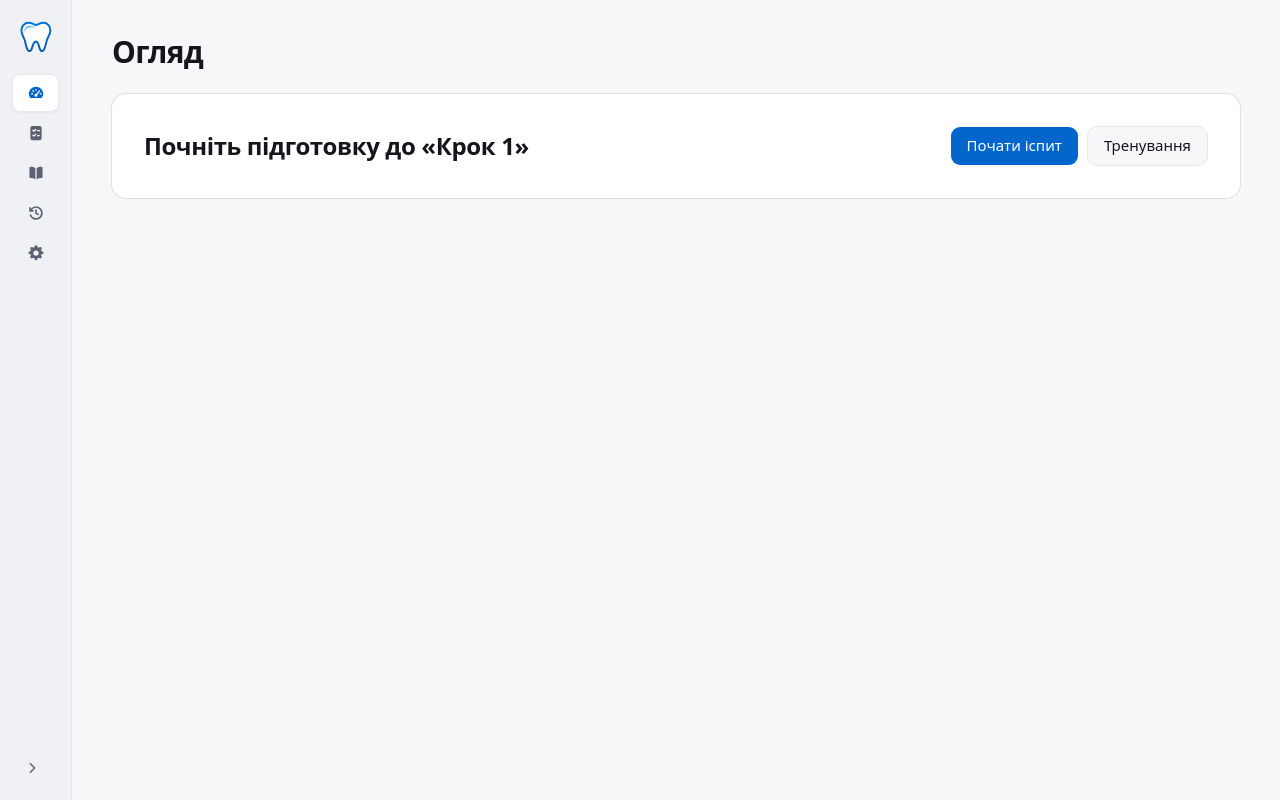
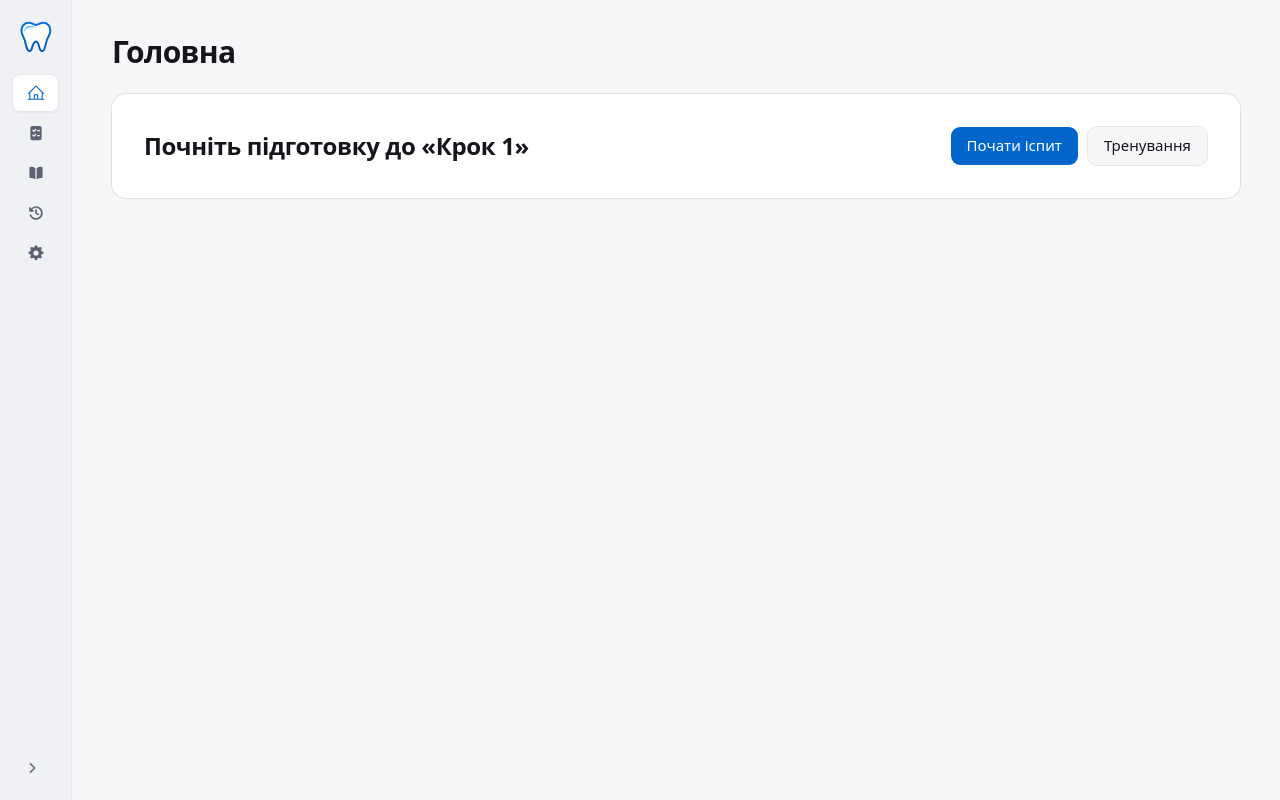
Before and after one commit to toodyann/KrokLingo, a React (Vite) app: page / in a window 1280 px wide. Both pictures are taken after a click on the button "Згорнути бічну панель". Built offline with nearby package versions, Linux system fonts and the light colour scheme.

Commit message:
feat(nav): rename Огляд to Головна with a house icon
Co-Authored-By: Claude Opus 5.5 <noreply@anthropic.com>

```diff
--- a/src/App.tsx
+++ b/src/App.tsx
@@ -3,7 +3,7 @@ import { Alert, AlertDescription, AlertTitle } from '@/components/ui/alert'
 import { Button } from '@/components/ui/button'
 import { Tooltip, TooltipContent, TooltipProvider, TooltipTrigger } from '@/components/ui/tooltip'
 import { BrandMark } from './components/BrandMark'
-import { IconBook, IconChevronLeft, IconGear, IconHistory, IconOverview, IconTests } from './components/Icons'
+import { IconBook, IconChevronLeft, IconGear, IconHistory, IconHome, IconTests } from './components/Icons'
 import { ToastProvider } from './components/Toast'
 import { WordLookupProvider } from './components/WordLookup'
 import { useMediaQuery, WIDE_QUERY } from './lib/hooks'
@@ -32,7 +32,7 @@ interface Tab {
 
 // Top-level sections, named for what they contain.
 const TABS: Tab[] = [
-  { path: '', label: 'Огляд', Icon: IconOverview, routes: ['home'] },
+  { path: '', label: 'Головна', Icon: IconHome, routes: ['home'] },
   { path: 'tests', label: 'Тести', Icon: IconTests, routes: ['tests', 'exam', 'training', 'test'] },
   { path: 'dictionary', label: 'Словник', Icon: IconBook, routes: ['dictionary', 'flashcards'] },
   { path: 'history', label: 'Історія', Icon: IconHistory, routes: ['history', 'results'] },
--- a/src/components/Icons.tsx
+++ b/src/components/Icons.tsx
@@ -131,13 +131,13 @@ export function IconTrash(p: IconProps) {
   )
 }
 
-export function IconOverview(p: IconProps) {
+/** House outline on its original 256-unit grid; scales with the other 24px icons. */
+export function IconHome(p: IconProps) {
   return (
-    <Svg {...p}>
+    <Svg viewBox="0 0 256 256" {...p}>
       <path
         fill="currentColor"
-        fillRule="evenodd"
-        d="M12 3.5a9.5 9.5 0 0 0-8.2 14.3c.3.4.7.7 1.2.7h14c.5 0 .9-.3 1.2-.7A9.5 9.5 0 0 0 12 3.5Zm0 3a1 1 0 0 1 1 1v.6a1 1 0 1 1-2 0v-.6a1 1 0 0 1 1-1Zm-4.6 2a1 1 0 0 1 1.4 0l.4.4a1 1 0 0 1-1.4 1.4l-.4-.4a1 1 0 0 1 0-1.4Zm9.9.1a.9.9 0 0 1 .1 1.2l-3.6 4.6a2 2 0 1 1-1.5-1.3l3.8-4.5a.9.9 0 0 1 1.2 0ZM5.5 13a1 1 0 0 1 1-1h.6a1 1 0 1 1 0 2h-.6a1 1 0 0 1-1-1Zm11.4 0a1 1 0 0 1 1-1h.6a1 1 0 1 1 0 2h-.6a1 1 0 0 1-1-1Z"
+        d="M240,208H224V136l2.34,2.34A8,8,0,0,0,237.66,127L139.31,28.68a16,16,0,0,0-22.62,0L18.34,127a8,8,0,0,0,11.32,11.31L32,136v72H16a8,8,0,0,0,0,16H240a8,8,0,0,0,0-16ZM48,120l80-80,80,80v88H160V152a8,8,0,0,0-8-8H104a8,8,0,0,0-8,8v56H48Zm96,88H112V160h32Z"
       />
     </Svg>
   )
--- a/src/pages/DashboardPage.tsx
+++ b/src/pages/DashboardPage.tsx
@@ -83,7 +83,7 @@ export function DashboardPage() {
   if (history.length === 0 && dictionary.length === 0) {
     return (
       <div className="page">
-        <PageHeader title="Огляд" />
+        <PageHeader title="Головна" />
         <Card className="onboarding flex-row flex-wrap items-center justify-between gap-x-6 gap-y-4 p-6 md:p-8">
           <h2>Почніть підготовку до «Крок 1»</h2>
           <div className="flex flex-wrap gap-2">
@@ -106,7 +106,7 @@ export function DashboardPage() {
   return (
     <div className="page">
       <PageHeader
-        title="Огляд"
+        title="Головна"
         actions={
           <Segmented value={period} onChange={setPeriod} options={PERIODS} label="Період" />
         }
```
Also changed, not shown: 1 other file (tests, documents, lock files or other folders).
